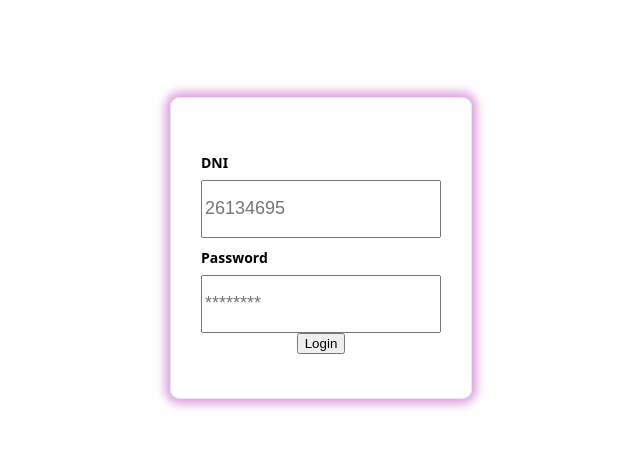
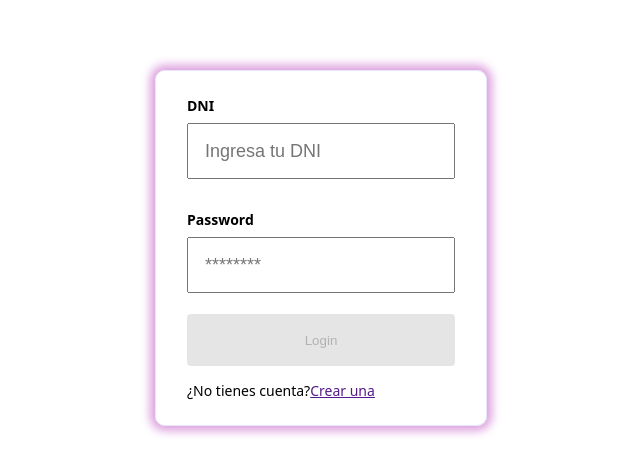
Before and after one commit to matias-mendez16/Integracion-FRONTEND, a React (Vite) app: page / in a window 1280 px wide. Shown: the part 152-626 px from the top of the page, without its empty margins (319-959 px from the left). Built offline with nearby package versions, Linux system fonts and the light colour scheme.

Commit message:
login form css completo

```diff
--- a/src/pages/LoginUser.tsx
+++ b/src/pages/LoginUser.tsx
@@ -11,8 +11,10 @@ function LoginUser() {
   const {
     register,
     handleSubmit,
-    formState: { errors },
-  } = useForm<datosRecibidos>();
+    formState: { errors, isValid },
+  } = useForm<datosRecibidos>({
+  mode: "onChange" // Esto hace que valide mientras escriben
+});
 
   const enviarForm = (data:datosRecibidos) => {
     console.log(data);
@@ -30,30 +32,31 @@ function LoginUser() {
             minLength:{value:7,message:"Deben ser mínimo 7 números"},
             maxLength:{value:8,message:"Deben ser máximo 8 números"},
           })}
-          placeholder="26134695"
+          placeholder="Ingresa tu DNI"
         />
-        {errors.dni_usuario && <p>{String(errors.dni_usuario.message)}</p>}
+        {<span className={styles.errorLogin}>{errors.dni_usuario?String(errors.dni_usuario.message):""}</span>}
         <label htmlFor="password" className={styles.etiquetaForm}>Password</label>
         <input className={styles.inputForm} id="password" maxLength={8}
+          autoComplete="off"
           type="password"
           {...register("password", {
             required: "Debe ingresar password.",
-            pattern: { value: /^(?=.*[a-z])(?=.*[A-Z])(?=.*[*#]).{8,10}$/, message: "Debe incluir minúscula, mayúscula y un caracter especial (* o #)" },
+            pattern: { value: /^(?=.*[a-z])(?=.*[A-Z])(?=.*[*#]).{8,10}$/, message: `Incluir minúscula, mayúscula y "* o #"` },
             minLength:{value:8,message:"Deben ser mínimo 7 caracteres"},
             maxLength:{value:10,message:"Deben ser máximo 8 caracteres"},
           })}
           placeholder="********"
         />
-        {errors.password && <p>{String(errors.password.message)}</p>}
-        <button>Login</button>
+        {<span className={styles.errorLogin}>{errors.password?String(errors.password.message):""}</span>}
+        <button className={styles.botonLogin} disabled={!isValid}
+        style={{ opacity: isValid ? 1 : 0.5, cursor: isValid ? 'pointer' : 'not-allowed' }}
+        >Login</button>
+            <div id={styles.contRegistro}>
+        <span>¿No tienes cuenta?</span><a href="">Crear una</a>
+      </div>
       </form>
     </section>
   );
 }
 
 export default LoginUser;
-
-/*
-      <p>{errors.dni_usuario?.message? `${errors.dni_usuario.message}`:""}</p>
-
-*/
--- a/src/pages/styles/loginUser.module.css
+++ b/src/pages/styles/loginUser.module.css
@@ -13,8 +13,8 @@
     justify-content: center;
     align-items: center;
     width: 300px;
-    height:300px;
-    margin: 10px;
+    height:auto;
+    padding: 15px;
     border: var(--colorBordeVentana) solid 1px;
     box-shadow: 0px 0px 10px 5px var(--colorSombraVentana);
     border-radius: 10px;
@@ -36,6 +36,50 @@
 }
 
 .inputForm{
+    padding: 0px 16px;
     height: 52px;
     font-size: 18px;
 }
+
+.errorLogin{
+ width: 80%;
+ margin-top: 1px;
+ min-height: 20px;
+ display: block;
+ font-size: 10px;
+ color: red;
+}
+
+.botonLogin{
+    display: flex;
+    flex-direction: column;
+    justify-content: center;
+    align-items: center;
+    width: 100%;
+    height: 52px;
+
+    background-color: var(--colorPrimario);
+    color: var(--colorLetrasBoton);
+    border-radius: 4px;
+    border:none;
+    transition: 0.2s, background-color 0.2s;
+}
+.botonLogin:hover{
+cursor:pointer;
+background-color: var(--colorSecundario);
+transform: scale(1.1);
+}
+.botonLogin:disabled {
+    background-color: #ccc;
+    color: #666;
+    cursor: not-allowed;
+    transform: none;
+}
+#contRegistro{
+    margin-top: 15px;
+    margin-bottom: 10px;
+    display: flex;
+    flex-direction: row;
+    width: 100%;
+    font-size: 14px;
+}
```
